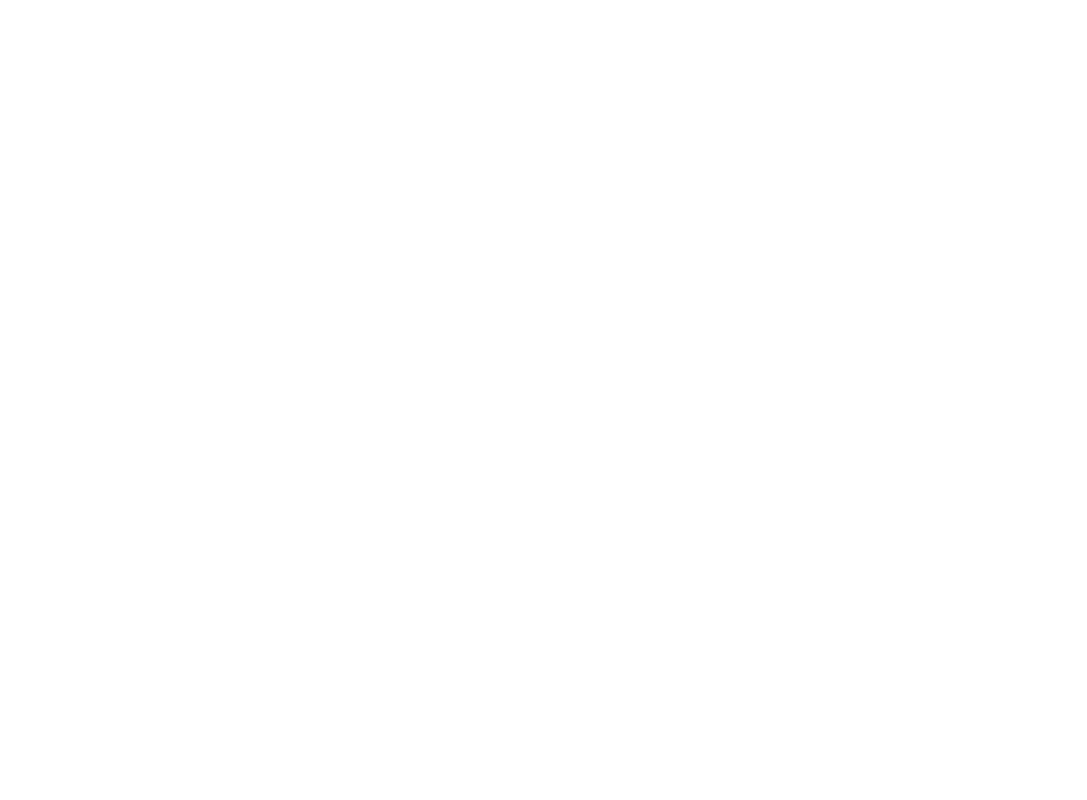
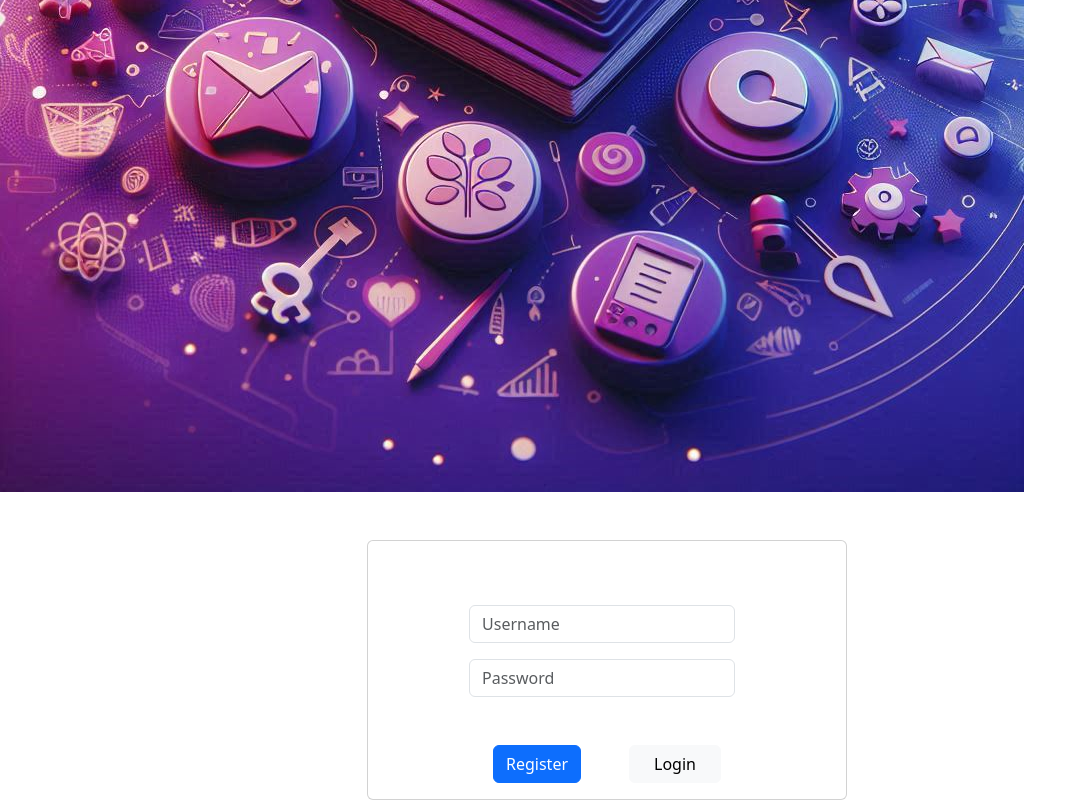
Before and after one commit to Eternatus9999/L-Lang-Frontend, an Angular app: page / in a window 1280 px wide. Shown: the part 532-1332 px from the top of the page, without its empty margins (0-1087 px from the left). Before the commit the page ends 800 px from the top, so only its background shows below. Built offline with nearby package versions, Linux system fonts and the light colour scheme.

Commit message:
and routing to the dashboard page

```diff
--- a/angular.json
+++ b/angular.json
@@ -32,7 +32,7 @@
               "node_modules/bootstrap/dist/css/bootstrap.css"
             ],
             "scripts": [
-              "node_modules/bootstrap/dist/js/bootstrap.js"
+              "node_modules/bootstrap/dist/js/bootstrap.bundle.js"
             ],
             "server": "src/main.server.ts",
             "prerender": true,
--- a/src/app/app.component.ts
+++ b/src/app/app.component.ts
@@ -1,6 +1,6 @@
 import { Component } from '@angular/core';
 import { RouterOutlet } from '@angular/router';
-import { LoginComponent } from './login/login.component';
+import { LoginComponent } from './page/login/login.component';
 
 @Component({
   selector: 'app-root',
--- a/src/app/app.config.ts
+++ b/src/app/app.config.ts
@@ -3,7 +3,8 @@
 
 import { routes } from './app.routes';
 import { provideClientHydration } from '@angular/platform-browser';
+import { provideHttpClient } from '@angular/common/http';
 
 export const appConfig: ApplicationConfig = {
-  providers: [provideZoneChangeDetection({ eventCoalescing: true }), provideRouter(routes), provideClientHydration()]
+  providers: [provideZoneChangeDetection({ eventCoalescing: true }), provideRouter(routes), provideClientHydration(),provideHttpClient()]
 };
--- a/src/app/login/login.component.html
+++ /dev/null
@@ -1,14 +0,0 @@
-<div class="row">
-    <div class="col m-0"><img src="assets/image/Login-Register.png.png" alt="login image" class="m-0"></div>
-    <div class="col">
-        <div class="container ">
-            <div class="row d-flex jstify-items-center">
-                <div class="col-3 m-0"></div>
-                <div class="col m-0">
-                    <app-loginform></app-loginform>
-                </div>
-                <div class="col"></div>
-            </div>
-        </div>
-    </div>
-</div>
--- a/src/app/login/loginform/loginform.component.html
+++ /dev/null
@@ -1,18 +0,0 @@
-<div class="card align-items-center" style="width: 30rem;">
-    <div class="card-body">
-        <div class="row">
-            <div class="col-10">
-                <input type="text" name="" id="" placeholder="Username"
-                    class="form-control me-3 mt-5">
-            </div>
-        </div>
-        <div class="row">
-            <div class="col-10">
-                <input type="password" name="" id="" placeholder="Password"
-                    class="form-control me-3 mt-3 mb-5">
-            </div>
-        </div>
-        <button class="btn btn-primary">Register</button>
-        <button class="btn btn-light me-5 ps-4 pe-4">Login</button>
-    </div>
-</div>
--- /dev/null
+++ b/src/app/page/login/login.component.html
@@ -0,0 +1,31 @@
+<div class="row">
+    <div class="col m-0"><img src="assets/image/Login-Register.png.png" alt="login image" class="m-0"></div>
+    <div class="col">
+        <div class="container ">
+            <div class="row d-flex jstify-items-center">
+                <div class="col-3 m-0"></div>
+                <div class="col mt-5">
+                    <div class="card align-items-center" style="width: 30rem;">
+                        <div class="card-body">
+                            <div class="row">
+                                <div class="col-10">
+                                    <input type="text" name="" id="" placeholder="Username"
+                                        class="form-control me-3 mt-5 ms-4">
+                                </div>
+                            </div>
+                            <div class="row">
+                                <div class="col-10">
+                                    <input type="password" name="" id="" placeholder="Password"
+                                        class="form-control me-3 mt-3 mb-5 ms-4">
+                                </div>
+                            </div>
+                            <button class="btn btn-primary ms-5">Register</button>
+                            <button class="btn btn-light me-5 ms-5 ps-4 pe-4" routerLink="dashboard">Login</button>
+                        </div>
+                    </div>
+                </div>
+                <div class="col"></div>
+            </div>
+        </div>
+    </div>
+</div>
--- a/src/app/login/login.component.ts
+++ b/src/app/page/login/login.component.ts
@@ -1,10 +1,9 @@
 import { Component } from '@angular/core';
-import { LoginformComponent } from './loginform/loginform.component';
 
 @Component({
   selector: 'app-login',
   standalone: true,
-  imports: [LoginformComponent],
+  imports: [],
   templateUrl: './login.component.html',
   styleUrl: './login.component.css'
 })
```
Also changed, not shown: src/app/app.routes.ts (+6 -2 lines), src/app/login/loginform/loginform.component.ts (deleted, +0 -12 lines), src/app/login/loginform/loginform.component.css (deleted), src/app/page/login/login.component.css (renamed from src/app/login/login.component.css), 2 other files (tests, documents, lock files or other folders).
